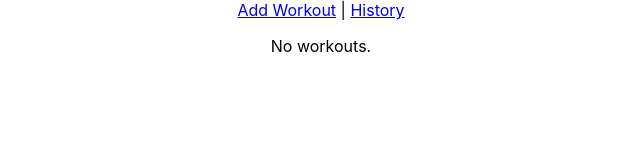
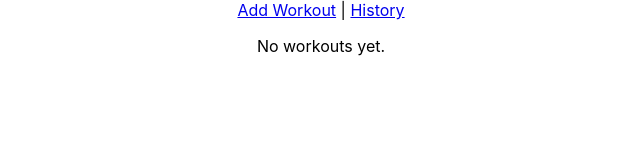
Before and after one commit to zion2912/fitness-tracker, a React (Create React App) app: page /history in a window 1280 px wide. Shown: the top 160 px of the page, without its empty margins (319-959 px from the left). Built offline with nearby package versions, Linux system fonts and the light colour scheme.

Commit message:
basic tracker start

```diff
--- a/src/components/WorkoutList.js
+++ b/src/components/WorkoutList.js
@@ -8,7 +8,7 @@ function groupByDate(items) {
 }
 
 export default function WorkoutList({ workouts }) {
-  if (!workouts || workouts.length === 0) return <p>No workouts.</p>;
+  if (!workouts || workouts.length === 0) return <p>No workouts yet.</p>;
 
   const grouped = groupByDate(workouts);
   const dates = Object.keys(grouped).sort((a, b) => (a < b ? 1 : -1));
```
